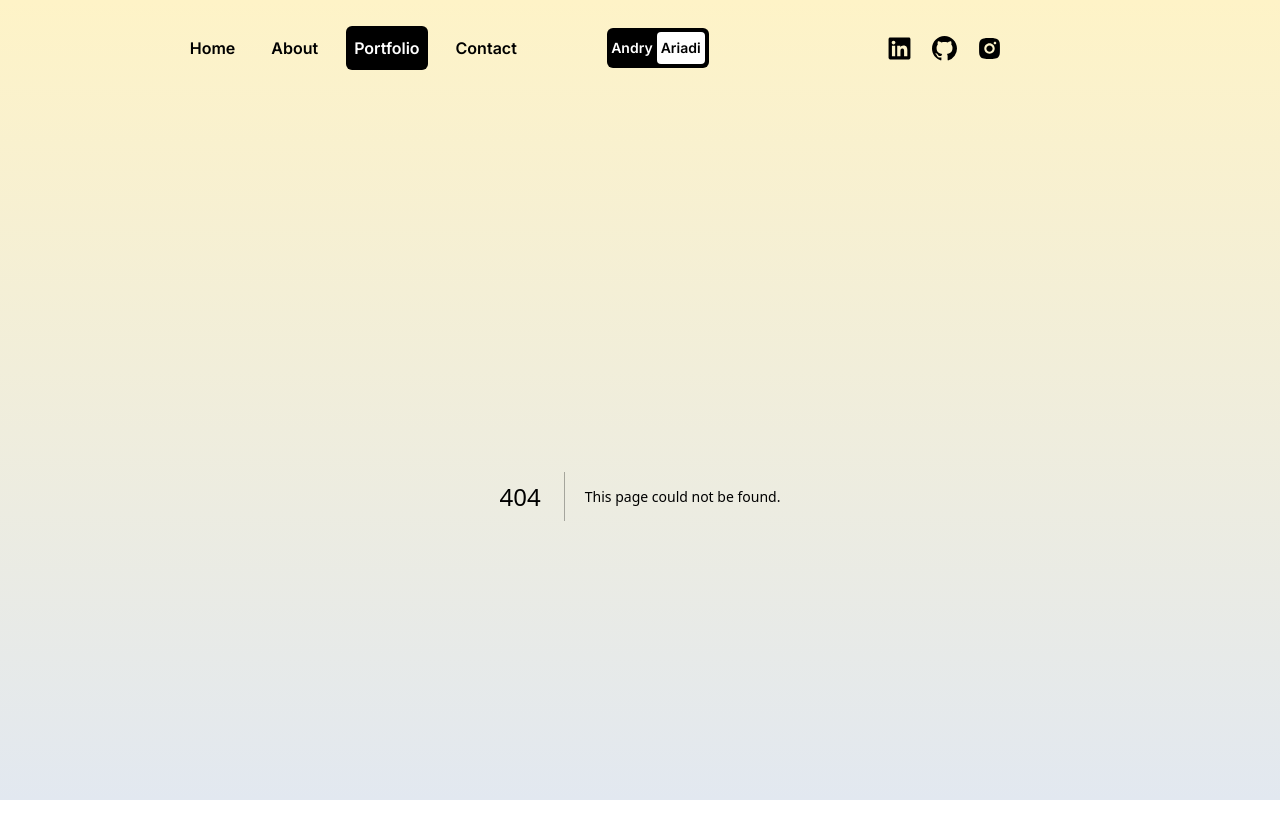
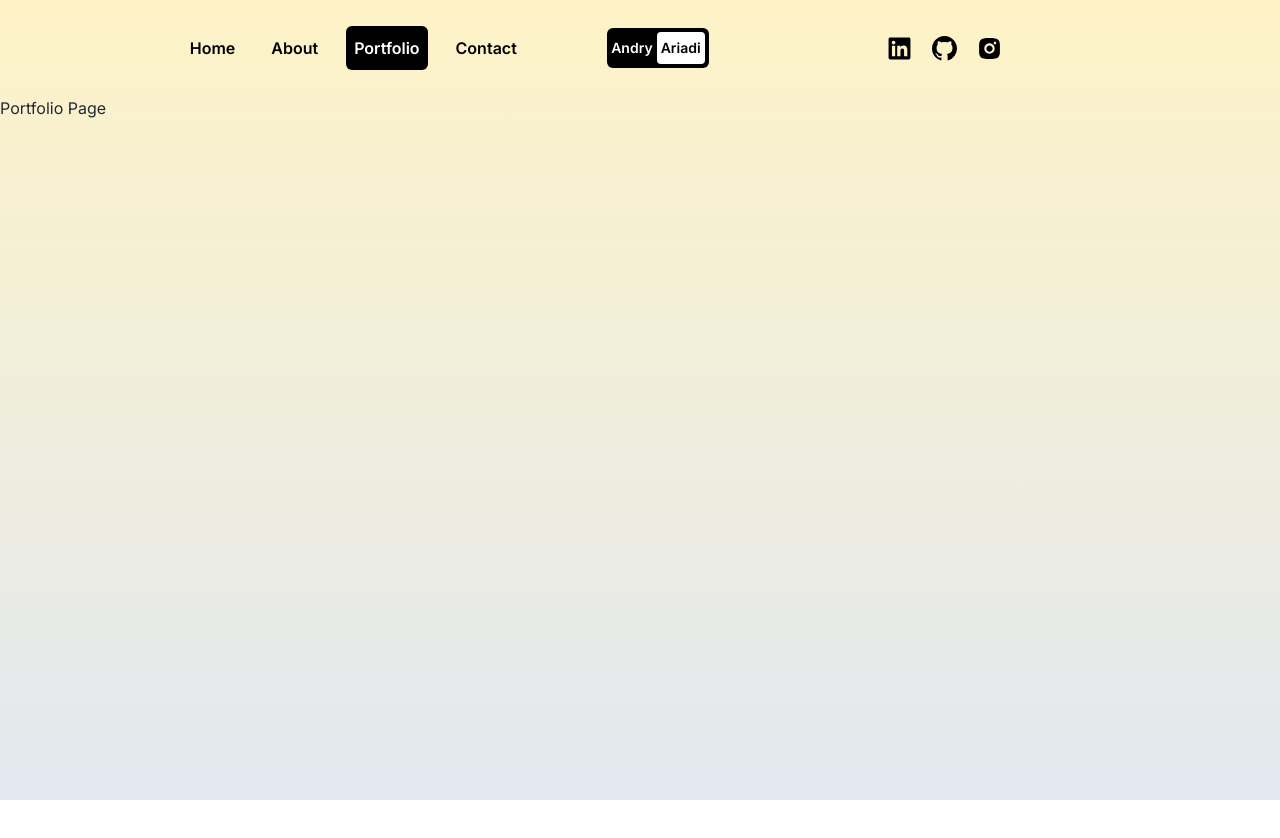
Before and after one commit to andryariadi/Web-Portfolio-2.0, a Next.js app in the folder portfolio/: page /portfolio in a window 1280 px wide. Before the commit this address had no page. Shown: the top 838 px of the page. After the commit the page ends 800 px from the top, so only its background shows below. Built offline with nearby package versions, Linux system fonts and the light colour scheme.

Commit message:
add about portfolio contact page

```diff
--- /dev/null
+++ b/portfolio/src/app/about/page.jsx
@@ -0,0 +1,7 @@
+export default function AboutPage() {
+  return (
+    <>
+      <div>About Page</div>
+    </>
+  );
+}
--- /dev/null
+++ b/portfolio/src/app/contact/page.jsx
@@ -0,0 +1,7 @@
+export default function ContactPage() {
+  return (
+    <>
+      <div>Contact Page</div>
+    </>
+  );
+}
--- /dev/null
+++ b/portfolio/src/app/portfolio/page.jsx
@@ -0,0 +1,7 @@
+export default function PortfolioPage() {
+  return (
+    <>
+      <div>Portfolio Page</div>
+    </>
+  );
+}
```
